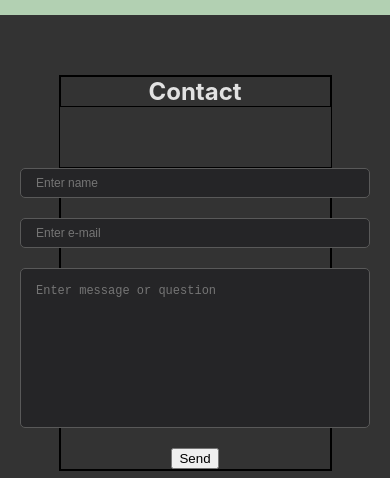
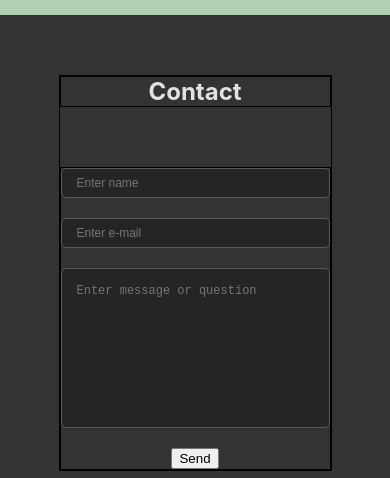
Before and after one commit to artkosmos/Portfolio, a React (Create React App) app: page / in a window 390 px wide. Shown: the part 4522-5000 px from the top of the page. Built offline with nearby package versions, Linux system fonts and the light colour scheme.

Commit message:
fix width in SendForm for mobile

```diff
--- a/src/components/Contacts/SendForm/SendForm.module.scss
+++ b/src/components/Contacts/SendForm/SendForm.module.scss
@@ -11,7 +11,8 @@
   border: 1px solid black;
 
   .name, .mail, .message {
-    width: 350px;
+    width: 100%;
+    max-width: 500px;
     height: 30px;
     padding: 0 15px;
 
```
